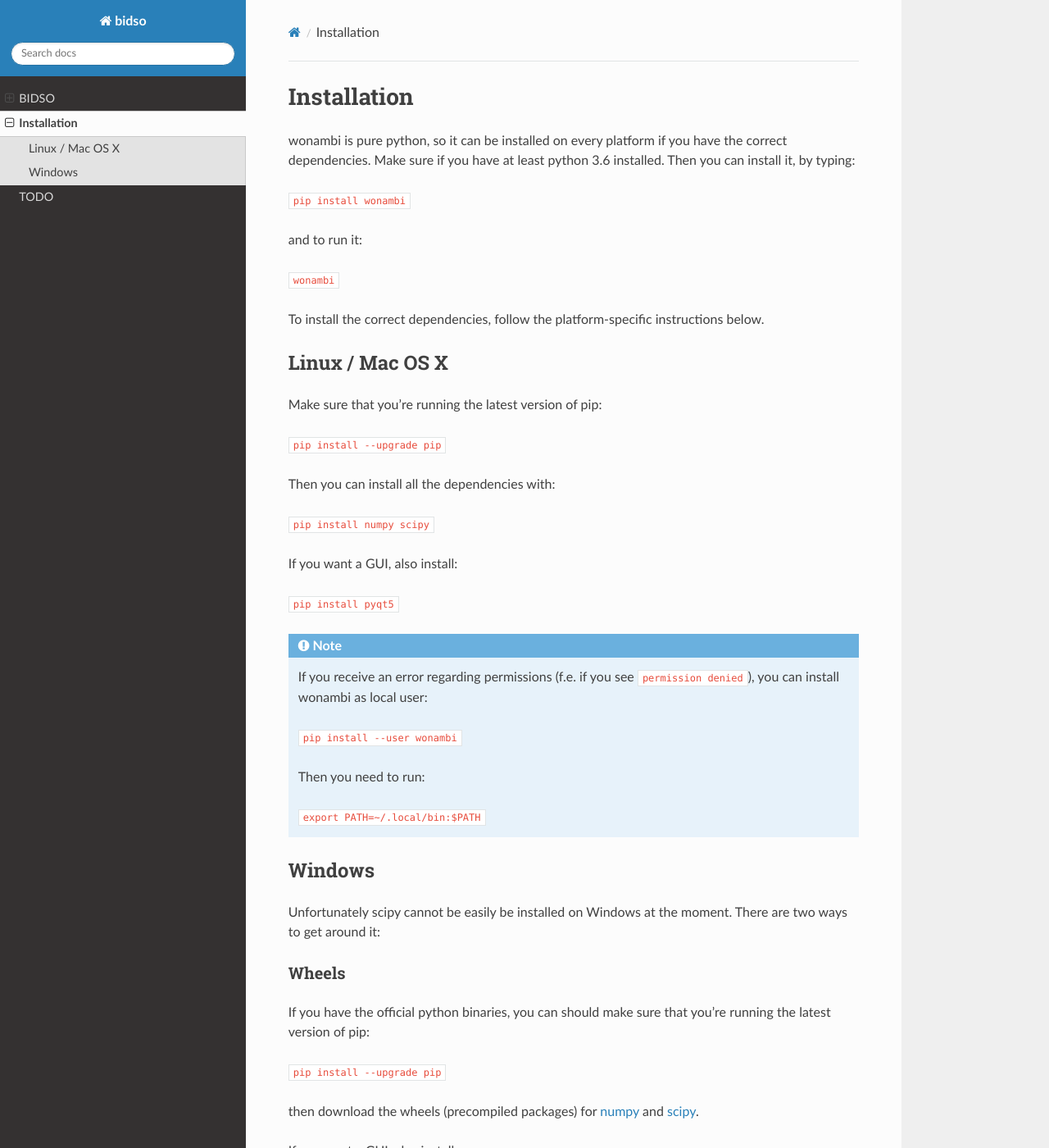
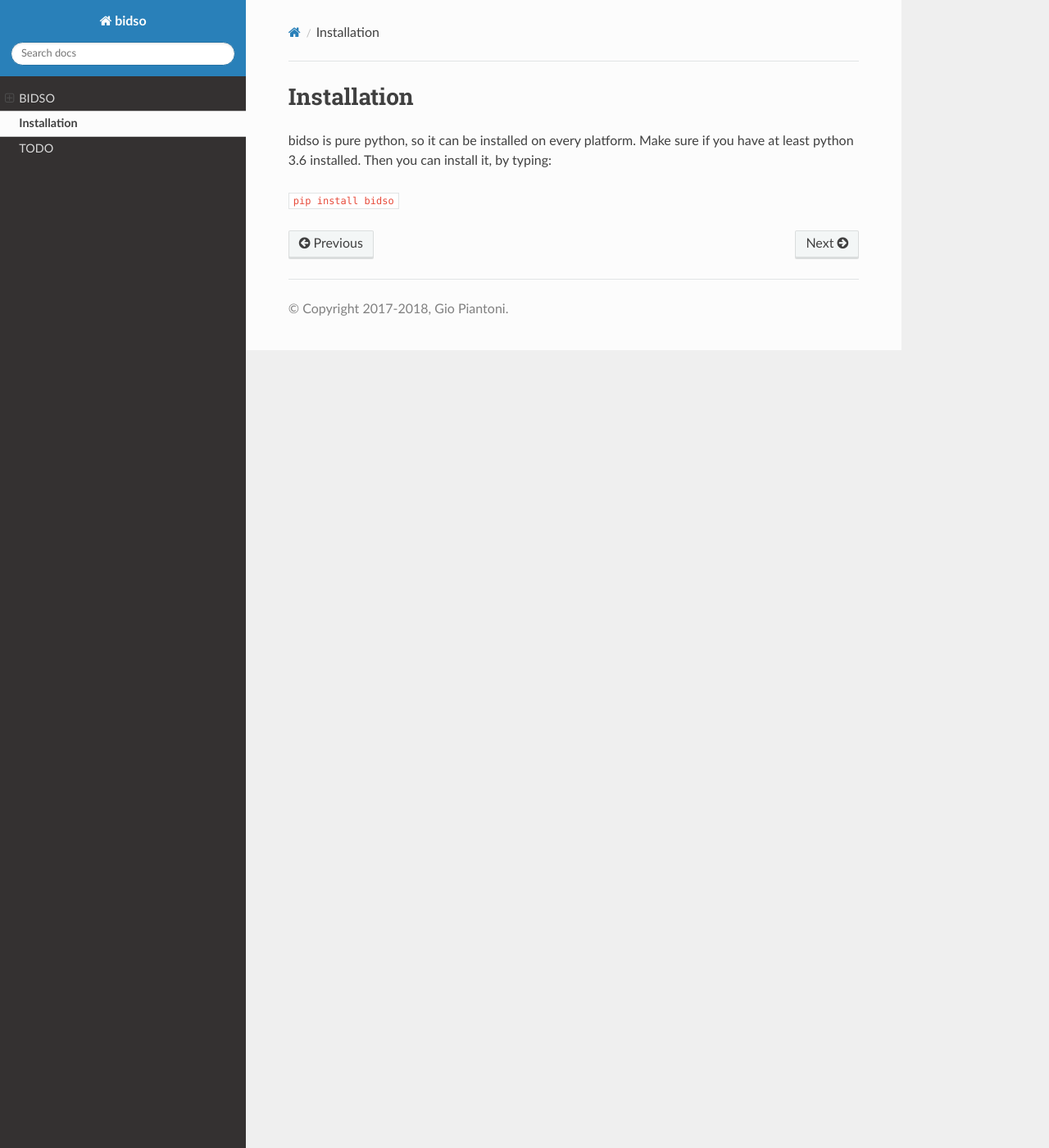
Before and after one commit to gpiantoni/bidso, a Sphinx documentation site: the page built from docs/source/installation.rst, in a window 1280 px wide and 1400 px high. Shown: the whole window at 82% size. Built offline with Sphinx 7.4.7 and the Read the Docs theme 2.0.0, drawn with Linux system fonts in a browser that asks for light colours; pages that are not in the unit, such as notebooks, are missing from menus; the version number could not be read and is left out; some of the changed text lies outside the part shown.

Commit message:
try to create docs

```diff
--- a/docs/source/installation.rst
+++ b/docs/source/installation.rst
@@ -1,69 +1,7 @@
 Installation
 ============
-wonambi is pure python, so it can be installed on every platform if you have the correct dependencies.
+bidso is pure python, so it can be installed on every platform.
 Make sure if you have at least python 3.6 installed.
 Then you can install it, by typing:
 
-``pip install wonambi``
-
-and to run it:
-
-``wonambi``
-
-
-To install the correct dependencies, follow the platform-specific instructions below.
-
-Linux / Mac OS X
-----------------
-Make sure that you're running the latest version of pip:
-
-``pip install --upgrade pip``
-
-Then you can install all the dependencies with:
-
-``pip install numpy scipy``
-
-If you want a GUI, also install:
-
-``pip install pyqt5``
-
-.. NOTE::
-   If you receive an error regarding permissions (f.e. if you see ``permission denied``), you can install wonambi as local user:
-
-   ``pip install --user wonambi``
-
-   Then you need to run:
-
-   ``export PATH=~/.local/bin:$PATH``
-
-Windows
--------
-Unfortunately scipy cannot be easily be installed on Windows at the moment.
-There are two ways to get around it:
-
-Wheels
-^^^^^^
-If you have the official python binaries, you can should make sure that you're running the latest version of pip:
-
-``pip install --upgrade pip``
-
-then download the wheels (precompiled packages) for `numpy <http://www.lfd.uci.edu/~gohlke/pythonlibs/#numpy>`_ and `scipy <http://www.lfd.uci.edu/~gohlke/pythonlibs/#scipy>`_.
-
-If you want a GUI, also install:
-
-``pip install pyqt5``
-
-Anaconda
-^^^^^^^^
-You can download and install the 64-bit installer from `anaconda <http://conda.pydata.org/miniconda.html>`_.
-Then make sure that you're using the latest version:
-
-``conda update conda``
-
-and install numpy and scipy:
-
-``conda install numpy scipy``
-
-If you want a GUI, also install:
-
-``pip install pyqt5``
+``pip install bidso``
```
Also changed, not shown: .travis.yml.
